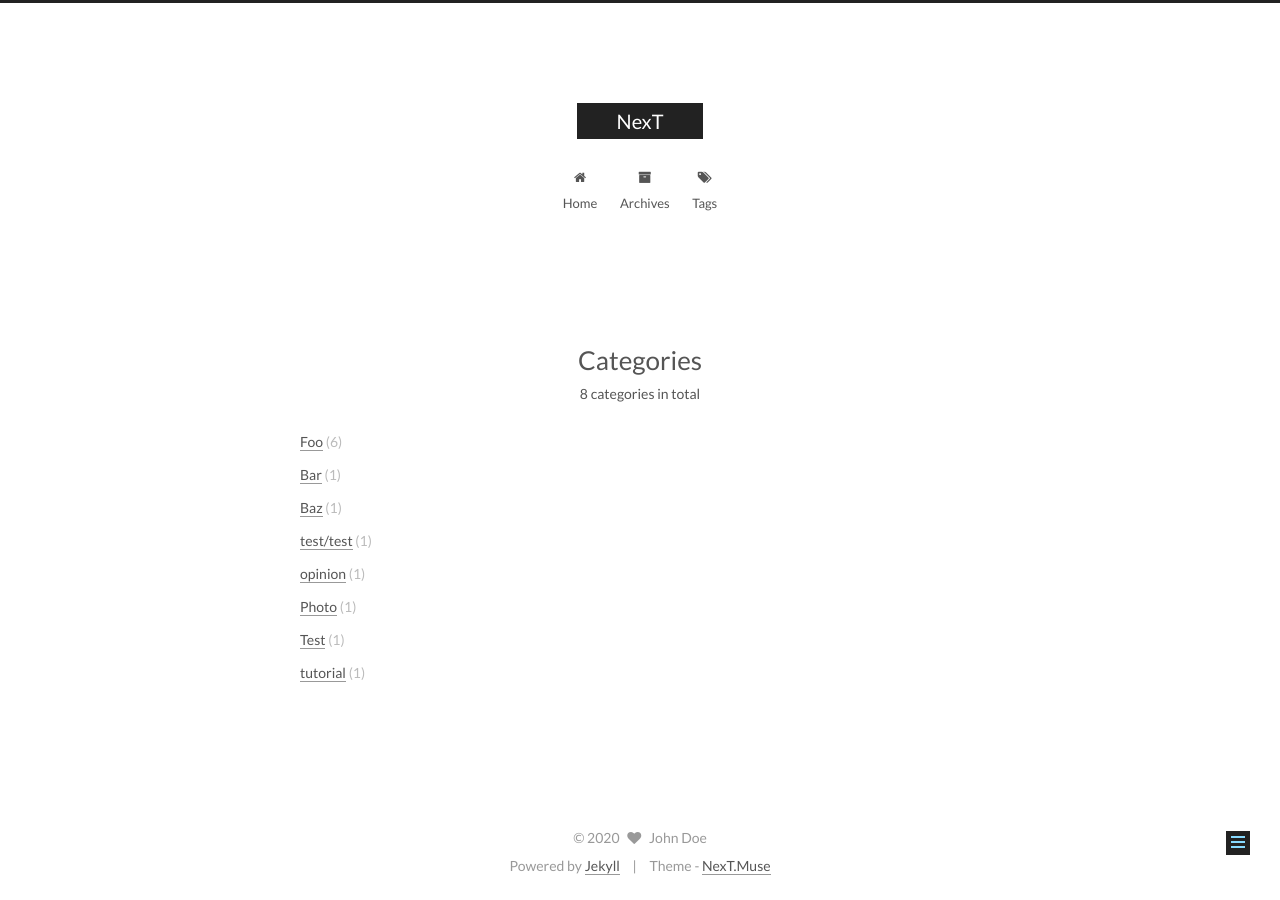
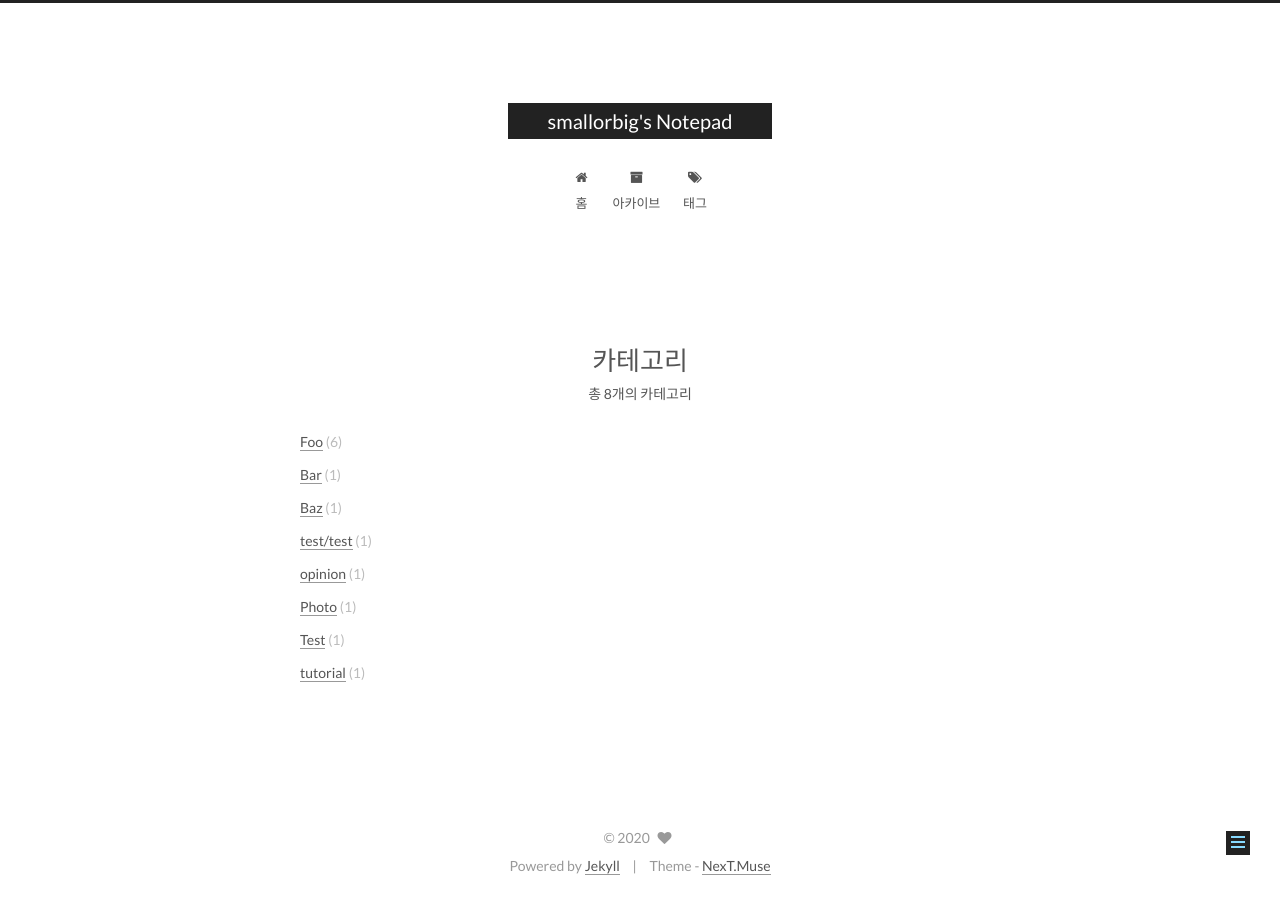
Before and after one commit to smallorbig/smallorbig.github.io, a Jekyll site: the page built from categories/index.html, in a window 1280 px wide. Built offline with Jekyll 4.4.1, drawn with Linux system fonts in a browser that asks for light colours.

Commit message:
Change title

```diff
--- a/_config.yml
+++ b/_config.yml
@@ -4,12 +4,12 @@
 # ---------------------------------------------------------------
 
 # Site
-title: NexT
+title: smallorbig's Notepad
 subtitle:
-description:
-author: John Doe
+description: 금붕어같은 나의 기억력을 위한 공간
+author:
 # Support language: de, en, fr-FR, id, ja, ko, pt-BR, pt, ru, zh-Hans, zh-hk, zh-tw
-language: en
+language: ko
 date_format: '%Y-%m-%d'
 
 # URL
```
